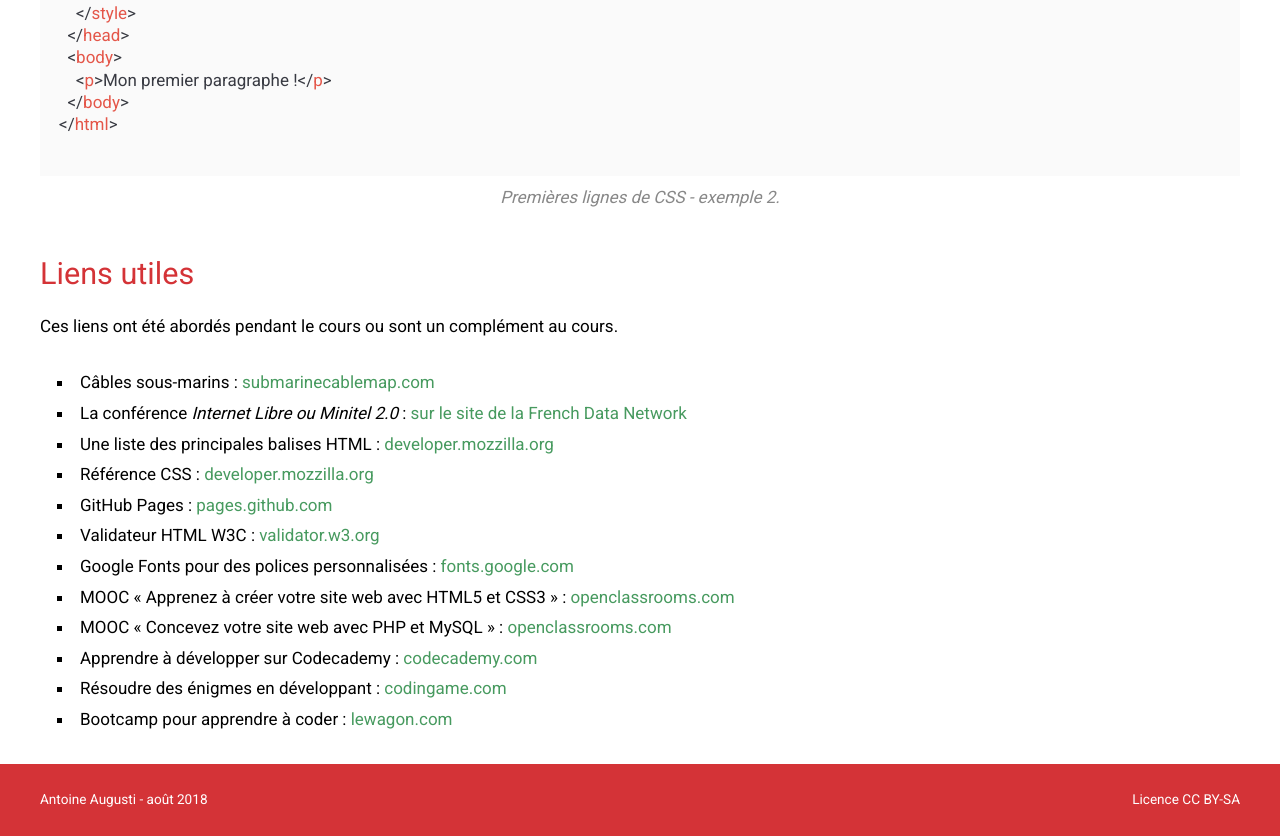
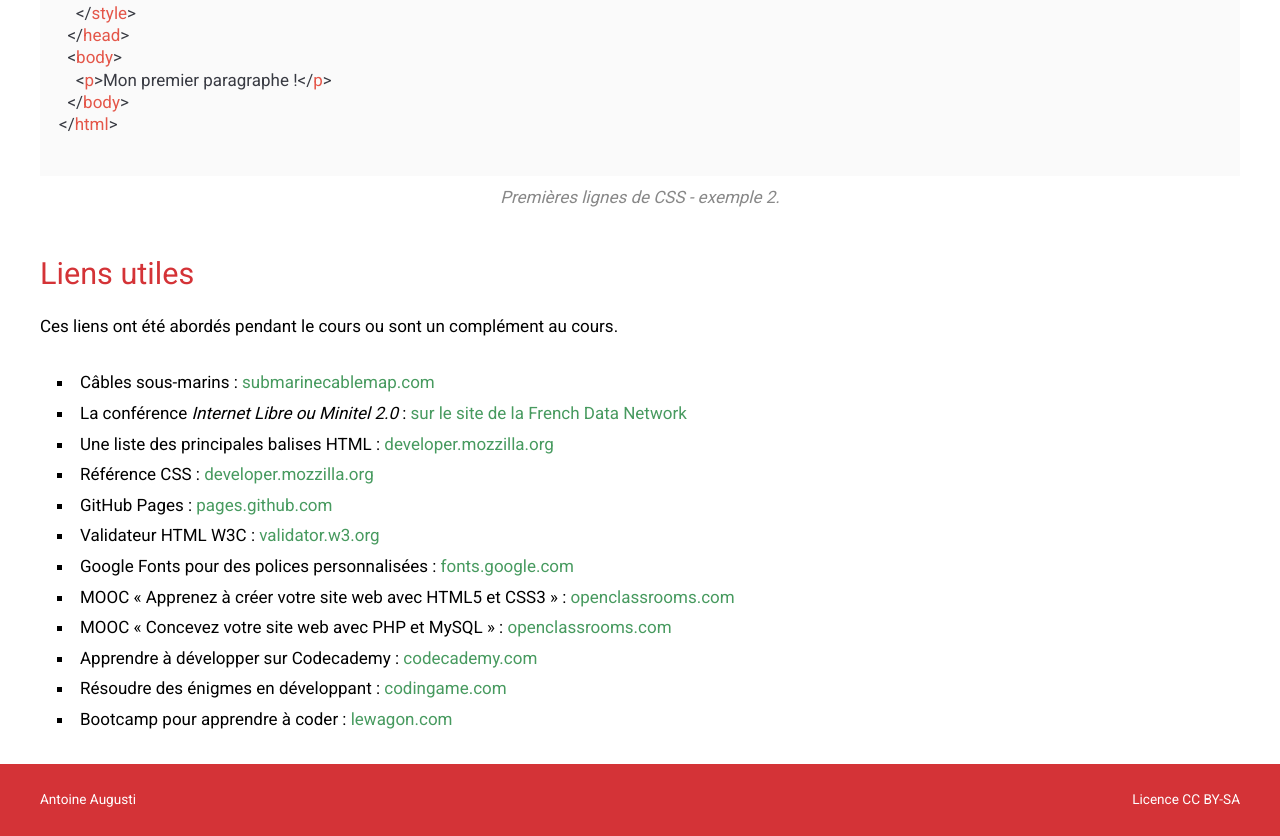
Before and after one commit to AntoineAugusti/sciences-po-culture-numerique, a plain HTML site: page index.html in a window 1280 px wide. Shown: the part 1360-2196 px from the top of the page. Drawn offline with nearby package versions, Linux system fonts and the light colour scheme.

Commit message:
Remove month

```diff
--- a/index.html
+++ b/index.html
@@ -126,7 +126,7 @@
     <footer>
       <div class="container">
         <span>
-          Antoine Augusti - août 2018
+          Antoine Augusti
         </span>
         <span>
           <a href="https://github.com/AntoineAugusti/sciences-po-culture-numerique/blob/master/LICENSE.md">Licence CC BY-SA</a>
```
